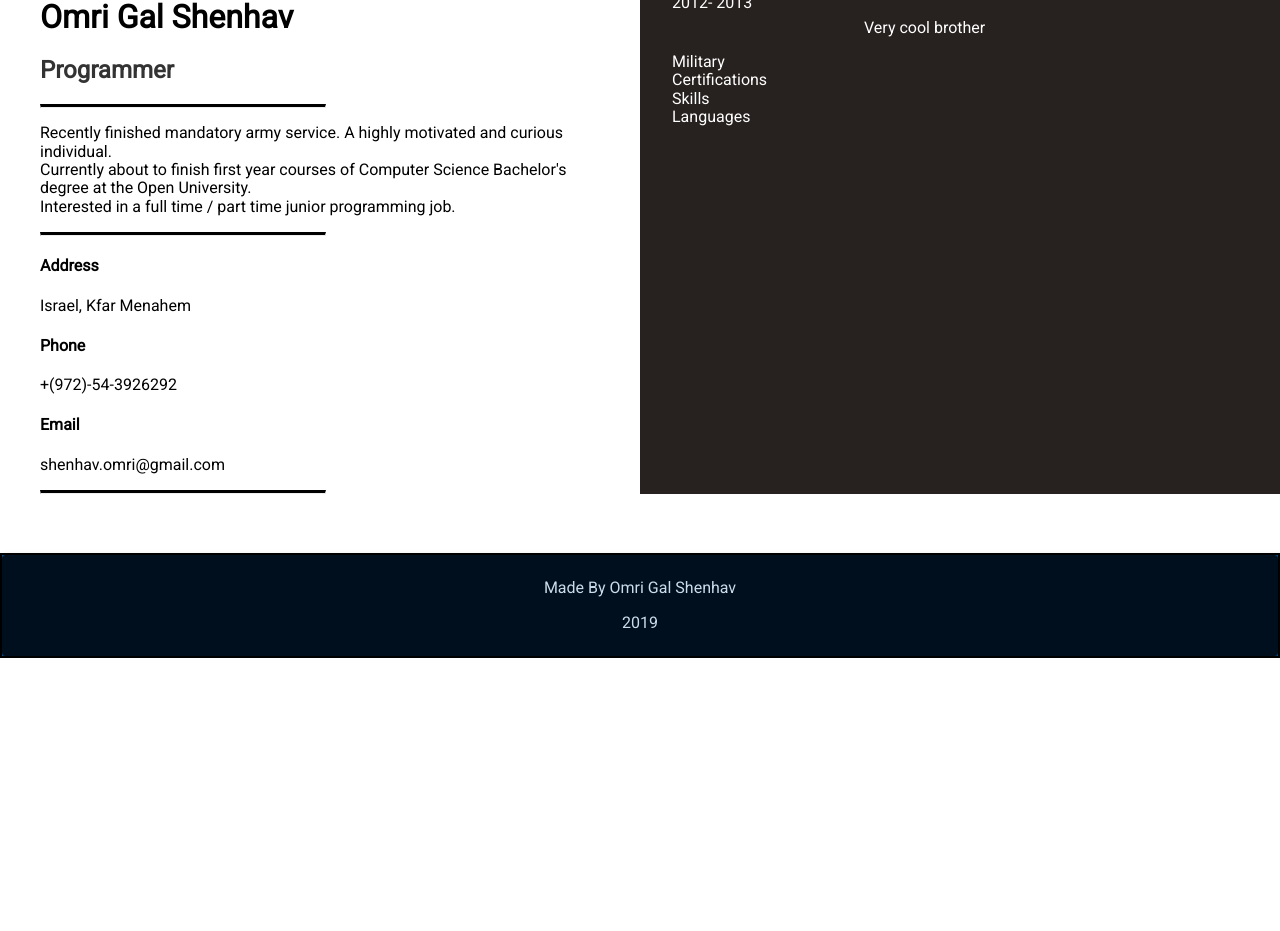
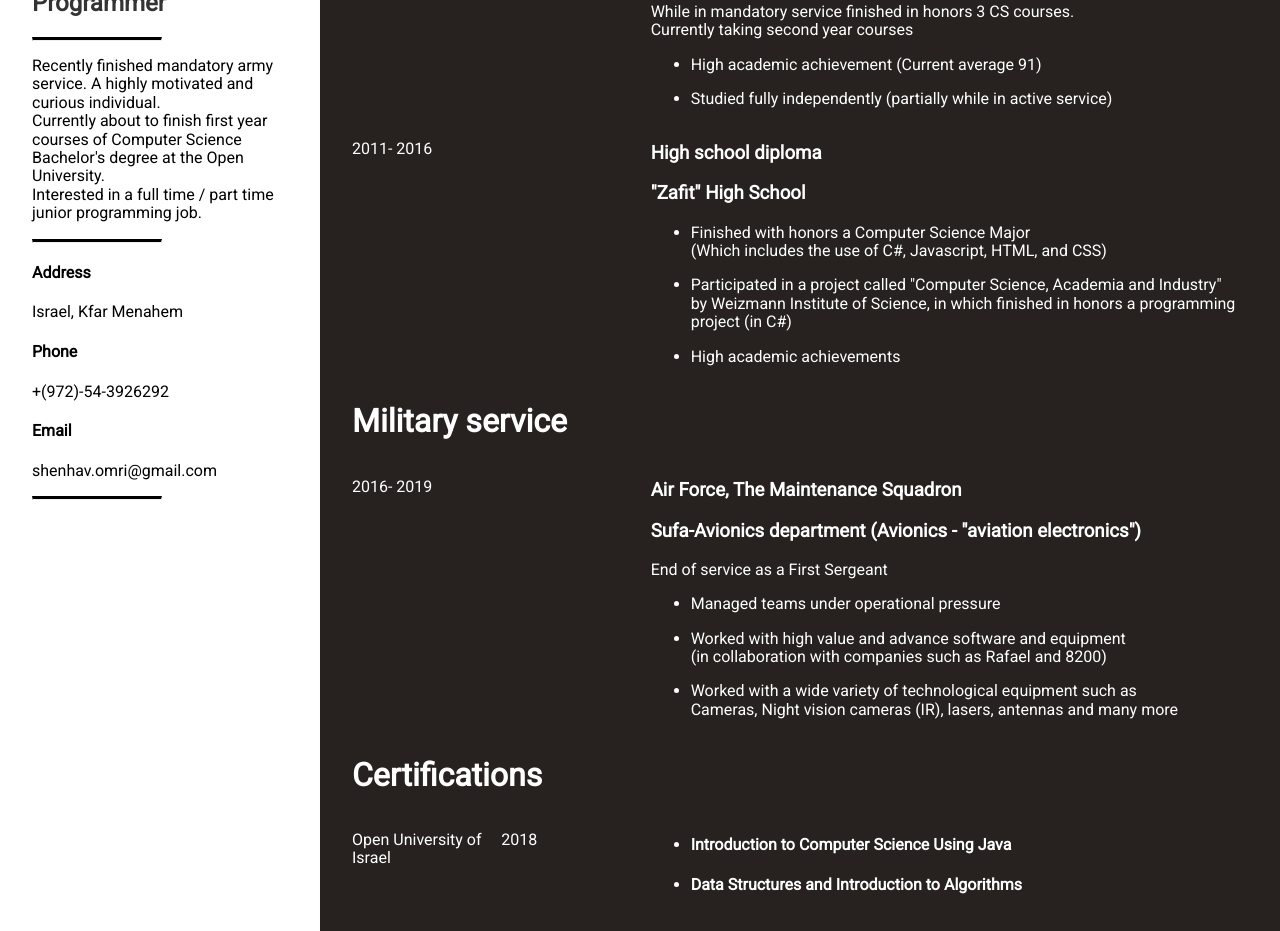
Before and after one commit to OmriGalShen/My-Portfolio, a React (Create React App) app: page /resume in a window 1280 px wide. Shown: the part 280-1211 px from the top of the page. Before the commit the page ends 938 px from the top, so only its background shows below. Built offline with nearby package versions, Linux system fonts and the light colour scheme.

Commit message:
added content and rerranged resume folder

```diff
--- a/src/components/Content/resume/Description.js
+++ /dev/null
@@ -1,55 +0,0 @@
-import React from "react";
-import "./Resume.css";
-import { Grid } from "@material-ui/core";
-
-const Education = () => {
-  return (
-    <div>
-      <h1>Education</h1>
-      <Grid container>
-        <Grid item xs={4}>
-          <p>2012- 2013</p>
-        </Grid>
-        <Grid item xs={8}>
-          <h3 style={{ marginTop: "0px" }}>Zafit</h3>
-          <p>Very cool brother</p>
-        </Grid>
-      </Grid>
-      <Grid container>
-        <Grid item xs={4}>
-          <p>2012- 2013</p>
-        </Grid>
-        <Grid item xs={8}>
-          <h3 style={{ marginTop: "0px" }}>Zafit</h3>
-          <p>Very cool brother</p>
-        </Grid>
-      </Grid>
-    </div>
-  );
-};
-
-const Certifications = () => {
-  return <div>Certifications</div>;
-};
-const Skills = () => {
-  return <div>Skills</div>;
-};
-const Military = () => {
-  return <div>Military </div>;
-};
-const Languages = () => {
-  return <div>Languages </div>;
-};
-
-const Description = () => {
-  return (
-    <div>
-      <Education />
-      <Military />
-      <Certifications />
-      <Skills />
-      <Languages />
-    </div>
-  );
-};
-export default Description;
--- a/src/components/Content/resume/Resume.css
+++ b/src/components/Content/resume/Resume.css
@@ -2,19 +2,19 @@ p {
   font-family: "Roboto", sans-serif;
 }
 
-.resume {
-  padding-bottom: 5%;
-}
-
 .description {
   background: #27221f;
+  /* background: black; */
   color: white;
   padding: 2em;
+  padding-bottom: 3em;
+  height: 100%;
 }
 
 .profile {
   text-align: left;
-  padding-right: 2em;
+  padding: 2em;
+  padding-bottom: 3em;
   /* padding-top: 2em; */
 }
 
--- a/src/components/Content/resume/Resume.js
+++ b/src/components/Content/resume/Resume.js
@@ -2,16 +2,16 @@ import React from "react";
 import "./Resume.css";
 import { Grid } from "@material-ui/core";
 import Profile from "./Profile";
-import Description from "./Description";
+import Description from "./description/Description";
 
 const Resume = props => {
   return (
     <div className="resume">
       <Grid container>
-        <Grid item md={6} sm={6} style={{ paddingLeft: 40 }}>
+        <Grid item xs={12} md={3}>
           <Profile />
         </Grid>
-        <Grid item md={6} sm={6} className="description">
+        <Grid item xs={12} md={9}>
           <Description />
         </Grid>
       </Grid>
--- /dev/null
+++ b/src/components/Content/resume/description/Certifications.js
@@ -0,0 +1,65 @@
+import React from "react";
+import { Grid } from "@material-ui/core";
+
+const Certifications = () => {
+  return (
+    <div>
+      <h1>Certifications</h1>
+      <Grid container>
+        <Grid item xs={2}>
+          <p>Open University of Israel</p>
+        </Grid>
+        <Grid item xs={2}>
+          <p>2018</p>
+        </Grid>
+        <Grid item xs={8}>
+          <ul>
+            <li>
+              <h4>Introduction to Computer Science Using Java</h4>
+            </li>
+            <li>
+              <h4>Data Structures and Introduction to Algorithms</h4>
+            </li>
+          </ul>
+        </Grid>
+      </Grid>
+      <Grid container>
+        <Grid item xs={2}>
+          <p>Weizmann Institute </p>
+        </Grid>
+        <Grid item xs={2}>
+          <p>2016 </p>
+        </Grid>
+        <Grid item xs={8}>
+          <ul>
+            <li>
+              <h4>Computer Science, Academia and Industry</h4>
+            </li>
+          </ul>
+        </Grid>
+      </Grid>
+      <Grid container>
+        <Grid item xs={2}>
+          <p>Udemy </p>
+        </Grid>
+        <Grid item xs={2}>
+          <p>2019 </p>
+        </Grid>
+        <Grid item xs={8}>
+          <ul>
+            <li>
+              <h4>
+                Complete Python Bootcamp: Go from zero to hero in Python 3
+              </h4>
+            </li>
+            <li>
+              <h4>The Complete Web Developer in 2019: Zero to Mastery</h4>
+            </li>
+          </ul>
+        </Grid>
+      </Grid>
+    </div>
+  );
+};
+
+export default Certifications;
--- /dev/null
+++ b/src/components/Content/resume/description/Description.js
@@ -0,0 +1,20 @@
+import React from "react";
+import "../Resume.css";
+import Education from "./Education";
+import Certifications from "./Certifications";
+import Skills from "./Skills";
+import Languages from "./Languages";
+import Military from "./Military";
+
+const Description = () => {
+  return (
+    <div className="description">
+      <Education />
+      <Military />
+      <Certifications />
+      <Skills />
+      <Languages />
+    </div>
+  );
+};
+export default Description;
--- /dev/null
+++ b/src/components/Content/resume/description/Education.js
@@ -0,0 +1,64 @@
+import React from "react";
+import { Grid } from "@material-ui/core";
+
+const Education = () => {
+  return (
+    <div>
+      <h1>Education</h1>
+      <Grid container>
+        <Grid item xs={4}>
+          <p>2018- Yet to finish</p>
+        </Grid>
+        <Grid item xs={8}>
+          <h3>Bachelor's degree in Computer Science</h3>
+          <h3>Open University of Israel</h3>
+          <p>
+            While in mandatory service finished in honors 3 CS courses.
+            <br />
+            Currently taking second year courses
+          </p>
+          <ul>
+            <li>
+              <p>High academic achievement (Current average 91)</p>
+            </li>
+            <li>
+              <p>
+                Studied fully independently (partially while in active service)
+              </p>
+            </li>
+          </ul>
+        </Grid>
+      </Grid>
+      <Grid container>
+        <Grid item xs={4}>
+          <p>2011- 2016</p>
+        </Grid>
+        <Grid item xs={8}>
+          <h3>High school diploma</h3>
+          <h3>"Zafit" High School</h3>
+          <ul>
+            <li>
+              <p>
+                Finished with honors a Computer Science Major <br /> (Which
+                includes the use of C#, Javascript, HTML, and CSS)
+              </p>
+            </li>
+            <li>
+              <p>
+                Participated in a project called "Computer Science, Academia and
+                Industry"
+                <br /> by Weizmann Institute of Science, in which finished in
+                honors a programming project (in C#)
+              </p>
+            </li>
+            <li>
+              <p>High academic achievements</p>
+            </li>
+          </ul>
+        </Grid>
+      </Grid>
+    </div>
+  );
+};
+
+export default Education;
--- /dev/null
+++ b/src/components/Content/resume/description/Languages.js
@@ -0,0 +1,26 @@
+import React from "react";
+import { Grid } from "@material-ui/core";
+
+const Languages = () => {
+  return (
+    <div>
+      <h1>Languages</h1>
+      <Grid container>
+        <Grid item xs={6}>
+          <h3>Hebrew</h3>
+        </Grid>
+        <Grid item xs={6}>
+          <h3>Native</h3>
+        </Grid>
+        <Grid item xs={6}>
+          <h3>English</h3>
+        </Grid>
+        <Grid item xs={6}>
+          <h3>Excellent</h3>
+        </Grid>
+      </Grid>
+    </div>
+  );
+};
+
+export default Languages;
--- /dev/null
+++ b/src/components/Content/resume/description/Military.js
@@ -0,0 +1,40 @@
+import React from "react";
+import { Grid } from "@material-ui/core";
+
+const Military = () => {
+  return (
+    <div>
+      <h1>Military service</h1>
+      <Grid container>
+        <Grid item xs={4}>
+          <p>2016- 2019</p>
+        </Grid>
+        <Grid item xs={8}>
+          <h3>Air Force, The Maintenance Squadron</h3>
+          <h3>Sufa-Avionics department (Avionics - "aviation electronics")</h3>
+          <p>End of service as a First Sergeant</p>
+          <ul>
+            <li>
+              <p> Managed teams under operational pressure</p>
+            </li>
+            <li>
+              <p>
+                Worked with high value and advance software and equipment <br />
+                (in collaboration with companies such as Rafael and 8200)
+              </p>
+            </li>
+            <li>
+              <p>
+                Worked with a wide variety of technological equipment such as{" "}
+                <br />
+                Cameras, Night vision cameras (IR), lasers, antennas and many
+                more
+              </p>
+            </li>
+          </ul>
+        </Grid>
+      </Grid>
+    </div>
+  );
+};
+export default Military;
--- /dev/null
+++ b/src/components/Content/resume/description/Skills.js
@@ -0,0 +1,33 @@
+import React from "react";
+import { Grid } from "@material-ui/core";
+
+const Skills = () => {
+  return (
+    <div>
+      <h1>Skills</h1>
+      <Grid container>
+        <Grid item xs={2}></Grid>
+        <Grid item xs={1}>
+          React,
+        </Grid>
+        <Grid item xs={1}>
+          Node.js,
+        </Grid>
+        <Grid item xs={1}>
+          Java,
+        </Grid>
+        <Grid item xs={1}>
+          Python,
+        </Grid>
+        <Grid item xs={1}>
+          C#,
+        </Grid>
+        <Grid item xs={1}>
+          Git/Github
+        </Grid>
+      </Grid>
+    </div>
+  );
+};
+
+export default Skills;
--- /dev/null
+++ b/src/components/Content/resume/description/information.js
@@ -0,0 +1 @@
+export { Education, Certifications, Skills, Languages, Military };
```
